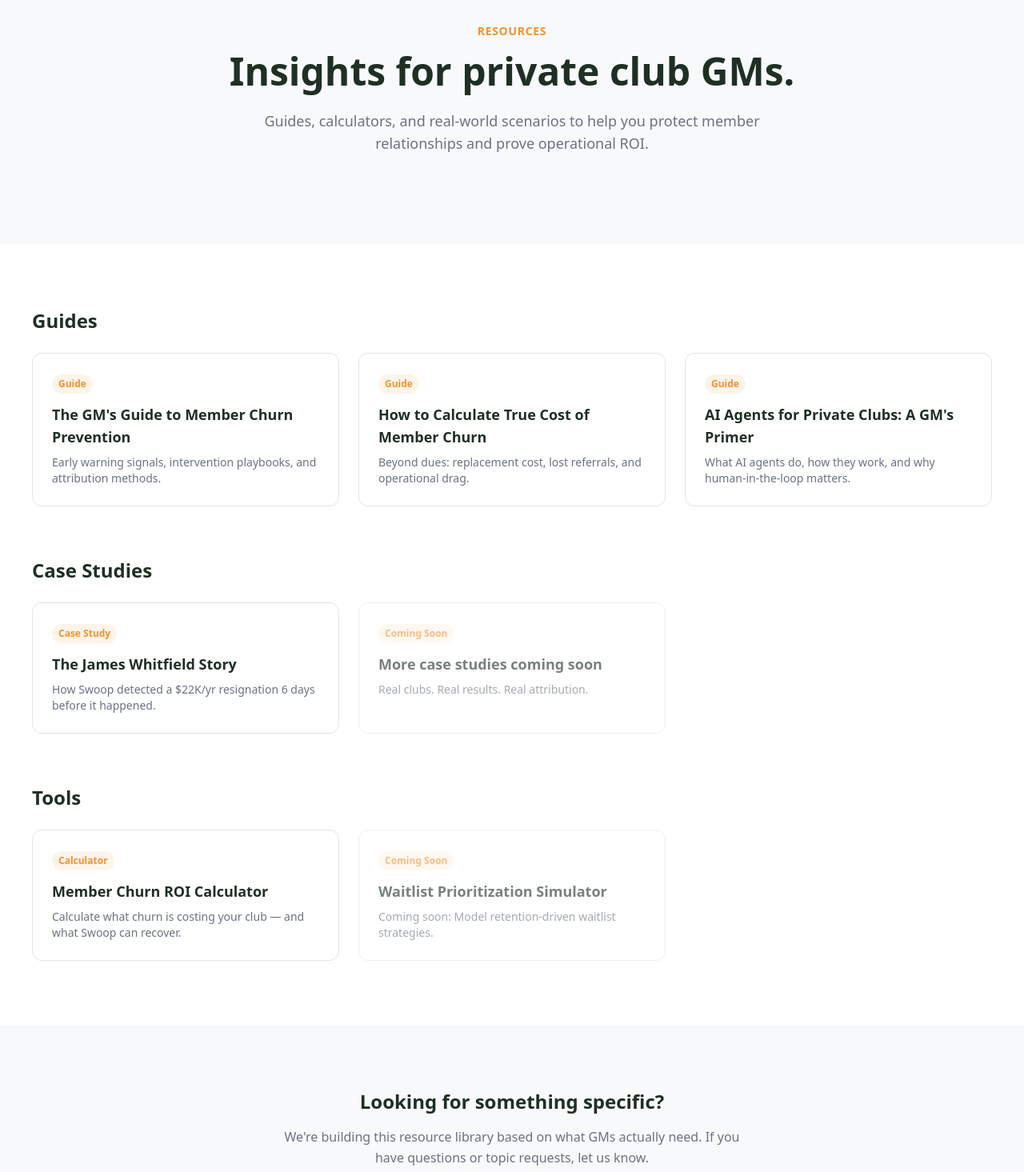
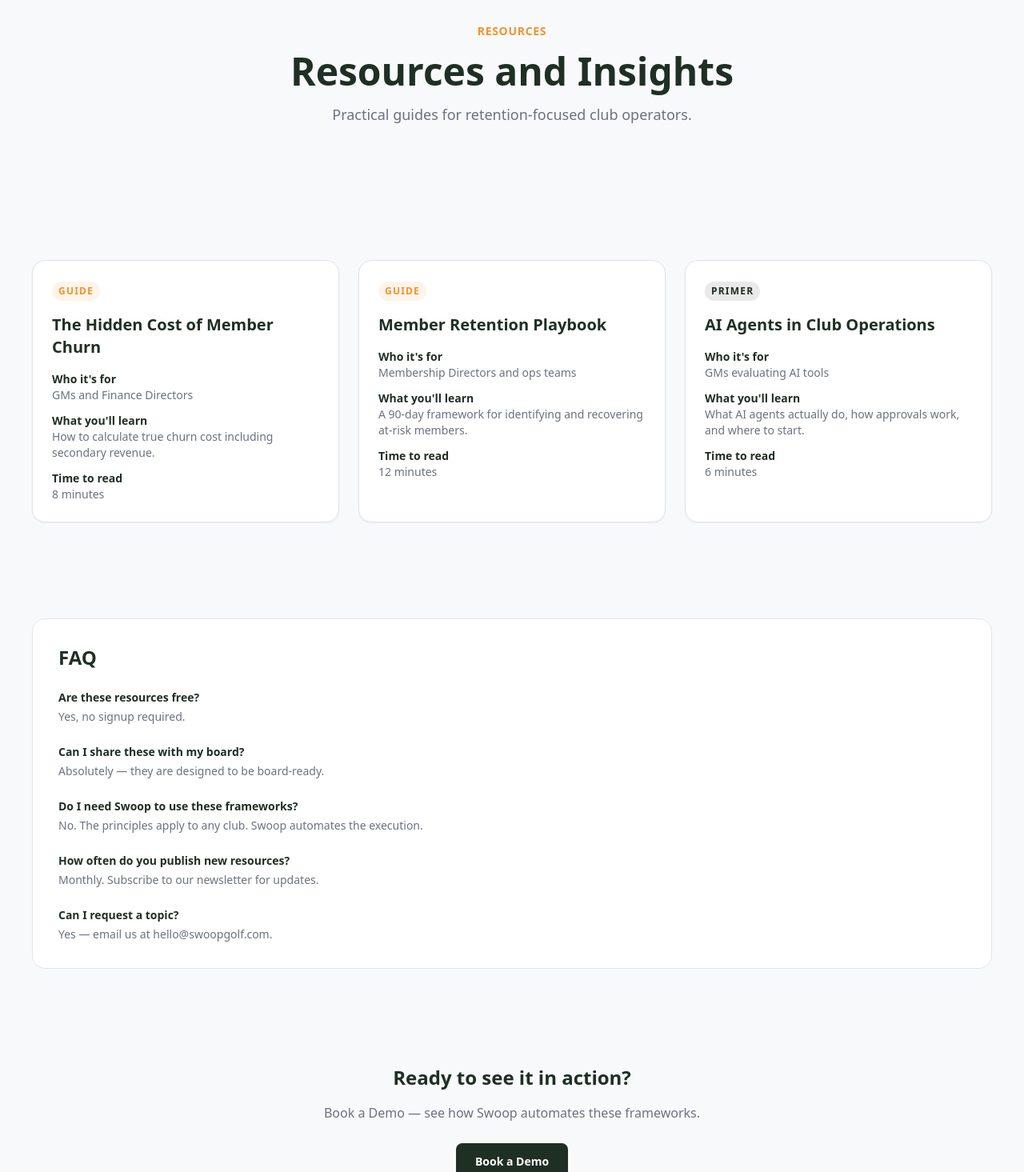
Before and after one commit to ty-hayes-82/swoop-member-intelligence-website, a Next.js app: page /resources in a window 1280 px wide. Shown: the part 160-1625 px from the top of the page at 80% size. Built offline with nearby package versions, Linux system fonts and the light colour scheme.

Commit message:
feat: build out resources page with depth

```diff
--- a/app/resources/page.jsx
+++ b/app/resources/page.jsx
@@ -3,85 +3,118 @@ import Link from 'next/link'
 
 export const metadata = buildMetadata({
   title: 'Resources',
-  description: 'Guides, calculators, and insights for private club General Managers.',
+  description: 'Guides, primers, and playbooks for retention-focused club operators.',
   path: '/resources',
 })
 
-const resources = [
+const resourceCards = [
   {
-    category: 'Guides',
-    items: [
-      { title: "The GM's Guide to Member Churn Prevention", desc: 'Early warning signals, intervention playbooks, and attribution methods.', type: 'Guide', href: '/resources/churn-prevention-guide' },
-      { title: 'How to Calculate True Cost of Member Churn', desc: 'Beyond dues: replacement cost, lost referrals, and operational drag.', type: 'Guide', href: '/resources/cost-of-churn' },
-      { title: "AI Agents for Private Clubs: A GM's Primer", desc: 'What AI agents do, how they work, and why human-in-the-loop matters.', type: 'Guide', href: '/resources/ai-agents-primer' },
-    ],
+    title: 'The Hidden Cost of Member Churn',
+    category: 'Guide',
+    href: '/resources/cost-of-churn',
+    who: 'GMs and Finance Directors',
+    learn: 'How to calculate true churn cost including secondary revenue.',
+    time: '8 minutes',
   },
   {
-    category: 'Case Studies',
-    items: [
-      { title: 'The James Whitfield Story', desc: 'How Swoop detected a $22K/yr resignation 6 days before it happened.', type: 'Case Study', href: '/case-studies/oakmont-hills' },
-      { title: 'More case studies coming soon', desc: 'Real clubs. Real results. Real attribution.', type: 'Coming Soon', href: '#' },
-    ],
+    title: 'Member Retention Playbook',
+    category: 'Guide',
+    href: '/resources/churn-prevention-guide',
+    who: 'Membership Directors and ops teams',
+    learn: 'A 90-day framework for identifying and recovering at-risk members.',
+    time: '12 minutes',
   },
   {
-    category: 'Tools',
-    items: [
-      { title: 'Member Churn ROI Calculator', desc: 'Calculate what churn is costing your club — and what Swoop can recover.', type: 'Calculator', href: '/roi-calculator' },
-      { title: 'Waitlist Prioritization Simulator', desc: 'Coming soon: Model retention-driven waitlist strategies.', type: 'Coming Soon', href: '#' },
-    ],
+    title: 'AI Agents in Club Operations',
+    category: 'Primer',
+    href: '/resources/ai-agents-primer',
+    who: 'GMs evaluating AI tools',
+    learn: 'What AI agents actually do, how approvals work, and where to start.',
+    time: '6 minutes',
   },
 ]
 
+const faqs = [
+  { q: 'Are these resources free?', a: 'Yes, no signup required.' },
+  { q: 'Can I share these with my board?', a: 'Absolutely — they are designed to be board-ready.' },
+  { q: 'Do I need Swoop to use these frameworks?', a: 'No. The principles apply to any club. Swoop automates the execution.' },
+  { q: 'How often do you publish new resources?', a: 'Monthly. Subscribe to our newsletter for updates.' },
+  { q: 'Can I request a topic?', a: 'Yes — email us at hello@swoopgolf.com.' },
+]
+
+const tagStyles = {
+  Guide: 'text-swoop-accent bg-swoop-accent/10',
+  Primer: 'text-swoop-dark bg-swoop-dark/10',
+}
+
 export default function ResourcesPage() {
   return (
-    <>
-      <section className="py-20 md:py-28 px-6">
-        <div className="max-w-container mx-auto text-center">
+    <div className="page-stack">
+      <section className="py-20 md:py-28 px-6 text-center">
+        <div className="max-w-container mx-auto">
           <p className="text-swoop-accent text-sm font-bold uppercase tracking-wider mb-4">Resources</p>
-          <h1 className="text-4xl md:text-5xl font-bold mb-6">Insights for private club GMs.</h1>
-          <p className="text-lg text-swoop-muted max-w-2xl mx-auto">
-            Guides, calculators, and real-world scenarios to help you protect member relationships and prove operational ROI.
-          </p>
+          <h1 className="text-4xl md:text-5xl font-bold mb-4">Resources and Insights</h1>
+          <p className="text-lg text-swoop-muted max-w-2xl mx-auto">Practical guides for retention-focused club operators.</p>
         </div>
       </section>
 
-      <section className="py-20 px-6 bg-white">
-        <div className="max-w-container mx-auto space-y-16">
-          {resources.map((section) => (
-            <div key={section.category}>
-              <h2 className="text-2xl font-bold mb-6">{section.category}</h2>
-              <div className="grid md:grid-cols-2 lg:grid-cols-3 gap-6">
-                {section.items.map((item) => (
-                  <Link
-                    key={item.title}
-                    href={item.href}
-                    className={`block bg-swoop-card border border-swoop-border rounded-xl p-6 hover:shadow-lg transition ${item.type === 'Coming Soon' ? 'opacity-60 cursor-not-allowed pointer-events-none' : ''}`}
-                  >
-                    <span className="inline-block text-xs font-semibold text-swoop-accent bg-swoop-accent/10 px-2 py-1 rounded-full mb-3">{item.type}</span>
-                    <h3 className="text-lg font-semibold mb-2">{item.title}</h3>
-                    <p className="text-sm text-swoop-muted">{item.desc}</p>
-                  </Link>
-                ))}
+      <section className="px-6 pb-16">
+        <div className="max-w-container mx-auto grid gap-6 md:grid-cols-2 lg:grid-cols-3">
+          {resourceCards.map((card) => (
+            <Link
+              key={card.title}
+              href={card.href}
+              className="rounded-2xl border border-swoop-border bg-white p-6 shadow-sm transition hover:-translate-y-1 hover:shadow-lg"
+            >
+              <span className={`inline-flex text-xs font-semibold uppercase tracking-widest px-2 py-1 rounded-full ${tagStyles[card.category] ?? 'text-swoop-accent bg-swoop-accent/10'}`}>
+                {card.category}
+              </span>
+              <h2 className="mt-4 text-xl font-semibold text-swoop-dark">{card.title}</h2>
+              <div className="mt-4 space-y-3 text-sm text-swoop-muted">
+                <div>
+                  <p className="font-semibold text-swoop-dark">Who it's for</p>
+                  <p>{card.who}</p>
+                </div>
+                <div>
+                  <p className="font-semibold text-swoop-dark">What you'll learn</p>
+                  <p>{card.learn}</p>
+                </div>
+                <div>
+                  <p className="font-semibold text-swoop-dark">Time to read</p>
+                  <p>{card.time}</p>
+                </div>
               </div>
-            </div>
+            </Link>
           ))}
         </div>
       </section>
 
-      <section className="py-20 px-6">
-        <div className="max-w-container mx-auto text-center">
-          <h2 className="text-2xl font-bold mb-4">Looking for something specific?</h2>
-          <p className="text-swoop-muted mb-8 max-w-xl mx-auto">
-            We're building this resource library based on what GMs actually need. If you have questions or topic requests, let us know.
-          </p>
+      <section className="px-6 pb-16">
+        <div className="max-w-container mx-auto rounded-2xl border border-swoop-border bg-white p-8">
+          <h2 className="text-2xl font-bold">FAQ</h2>
+          <div className="mt-6 space-y-6">
+            {faqs.map((item) => (
+              <div key={item.q}>
+                <p className="text-sm font-semibold text-swoop-dark">{item.q}</p>
+                <p className="text-sm text-swoop-muted mt-1">{item.a}</p>
+              </div>
+            ))}
+          </div>
+        </div>
+      </section>
+
+      <section className="px-6 pb-20 text-center">
+        <div className="max-w-container mx-auto">
+          <h2 className="text-2xl font-bold mb-4">Ready to see it in action?</h2>
+          <p className="text-swoop-muted mb-6">Book a Demo — see how Swoop automates these frameworks.</p>
           <Link
-            href="/contact"
-            className="inline-block px-6 py-3 bg-swoop-green text-swoop-dark font-semibold rounded-lg hover:bg-swoop-green-hover transition"
+            href="/book-demo"
+            className="inline-flex min-h-[46px] items-center rounded-lg bg-swoop-dark px-6 py-3 text-sm font-semibold text-white"
           >
-            Request a topic
+            Book a Demo
           </Link>
         </div>
       </section>
-    </>
+    </div>
   )
 }
```
